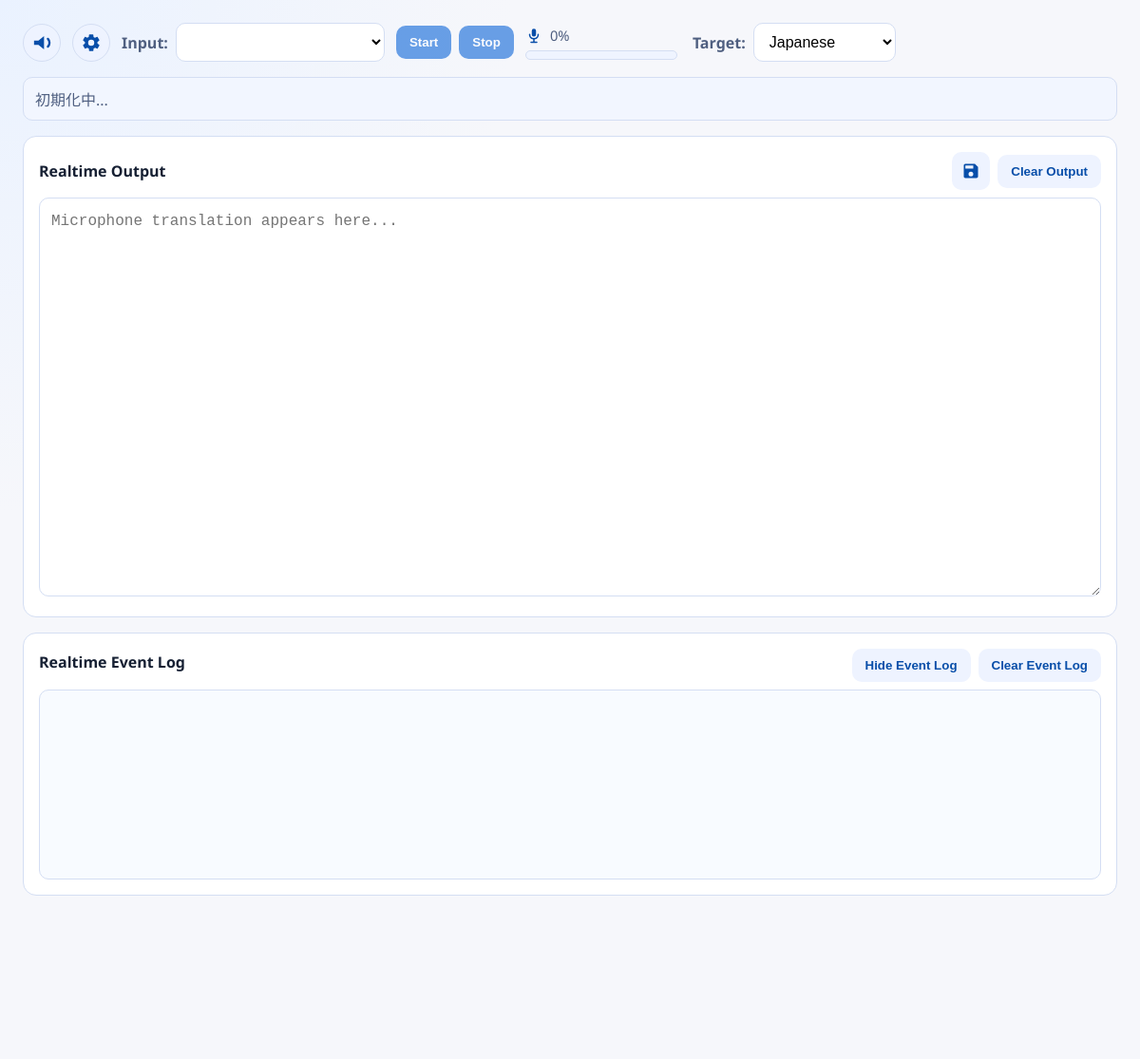
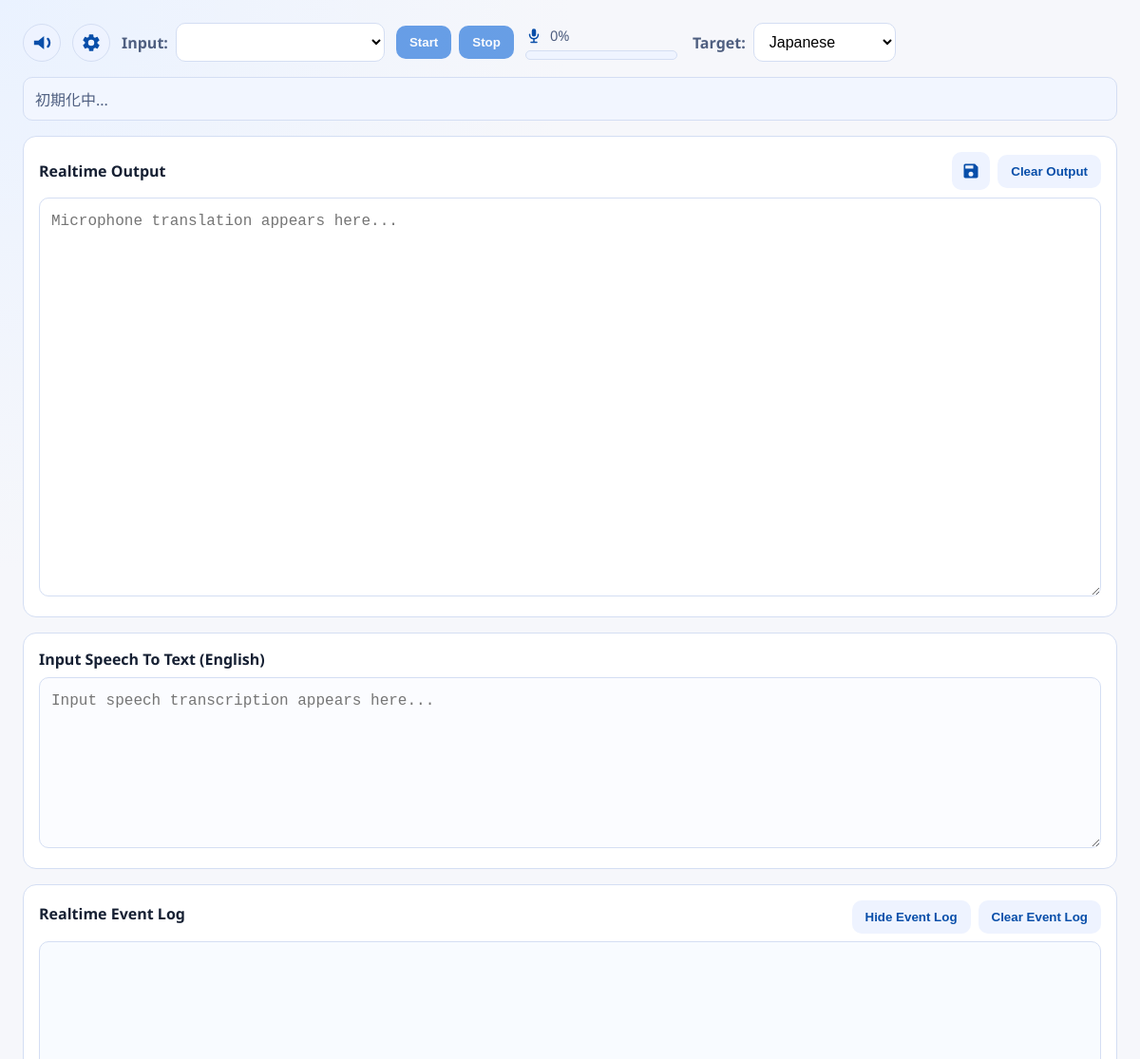
Before and after one commit to takashiuesaka/InterpreterApp, an Electron app: page renderer/index.html in a window 1200 px wide. Shown: the top 1115 px of the page at 95% size. Before the commit the page ends 967 px from the top, so only its background shows below. Drawn offline with Linux system fonts and the light colour scheme; no server answers.

Commit message:
feat: add input STT display area with styling for speech transcription

```diff
--- a/renderer/index.html
+++ b/renderer/index.html
@@ -140,6 +140,18 @@
           <textarea id="translatedText" readonly placeholder="Microphone translation appears here..."></textarea>
         </article>
 
+        <article class="panel full-width">
+          <div class="output-header">
+            <label for="inputSttText">Input Speech To Text (English)</label>
+          </div>
+          <textarea
+            id="inputSttText"
+            class="input-stt-text"
+            readonly
+            placeholder="Input speech transcription appears here..."
+          ></textarea>
+        </article>
+
         <article id="eventLogPanel" class="panel full-width">
           <div class="event-log-header">
             <label for="eventLog">Realtime Event Log</label>
--- a/renderer/styles.css
+++ b/renderer/styles.css
@@ -367,6 +367,11 @@ textarea {
   line-height: 1.5;
 }
 
+.input-stt-text {
+  min-height: 180px;
+  background: #fbfcff;
+}
+
 select {
   width: 100%;
   border-radius: 10px;
@@ -476,4 +481,8 @@ button:disabled {
   textarea {
     min-height: 220px;
   }
+
+  .input-stt-text {
+    min-height: 160px;
+  }
 }
```
